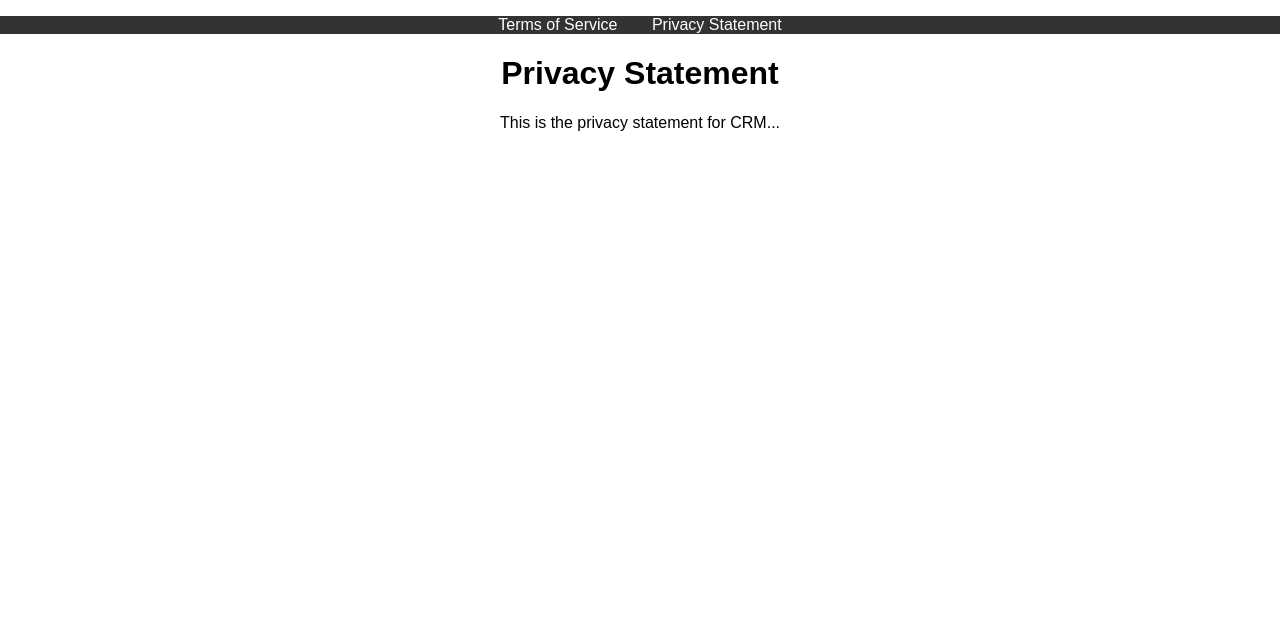
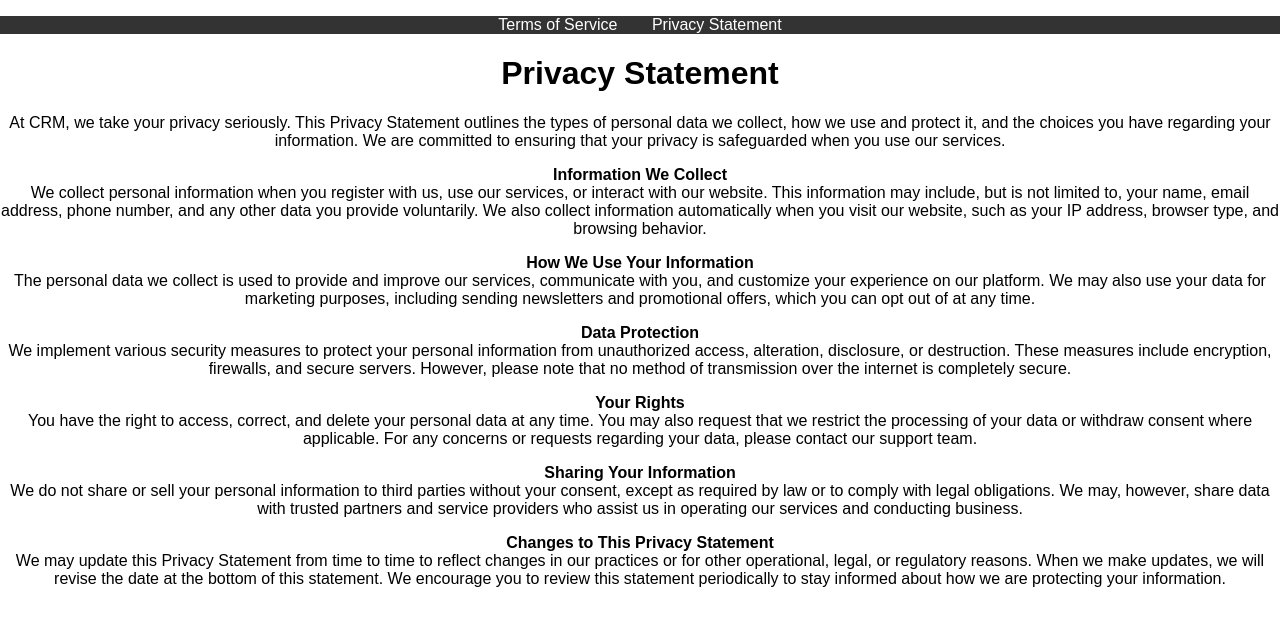
Before and after one commit to carlosAguinaga/terms, a plain HTML site: page privacy.html in a window 1280 px wide. Drawn offline with Linux system fonts and the light colour scheme.

Commit message:
update plus

```diff
--- a/privacy.html
+++ b/privacy.html
@@ -1,11 +1,13 @@
 <!DOCTYPE html>
 <html lang="en">
+
 <head>
     <meta charset="UTF-8">
     <meta name="viewport" content="width=device-width, initial-scale=1.0">
     <title>Privacy Statement</title>
     <link rel="stylesheet" href="styles.css">
 </head>
+
 <body>
     <nav>
         <ul>
@@ -15,6 +17,55 @@
     </nav>
 
     <h1>Privacy Statement</h1>
-    <p>This is the privacy statement for CRM...</p>
+    <p>
+        At CRM, we take your privacy seriously. This Privacy Statement outlines the types of personal data we collect,
+        how we use and protect it, and the choices you have regarding your information. We are committed to ensuring
+        that your privacy is safeguarded when you use our services.
+    </p>
+
+    <p>
+        <strong>Information We Collect</strong><br>
+        We collect personal information when you register with us, use our services, or interact with our website. This
+        information may include, but is not limited to, your name, email address, phone number, and any other data you
+        provide voluntarily. We also collect information automatically when you visit our website, such as your IP
+        address, browser type, and browsing behavior.
+    </p>
+
+    <p>
+        <strong>How We Use Your Information</strong><br>
+        The personal data we collect is used to provide and improve our services, communicate with you, and customize
+        your experience on our platform. We may also use your data for marketing purposes, including sending newsletters
+        and promotional offers, which you can opt out of at any time.
+    </p>
+
+    <p>
+        <strong>Data Protection</strong><br>
+        We implement various security measures to protect your personal information from unauthorized access,
+        alteration, disclosure, or destruction. These measures include encryption, firewalls, and secure servers.
+        However, please note that no method of transmission over the internet is completely secure.
+    </p>
+
+    <p>
+        <strong>Your Rights</strong><br>
+        You have the right to access, correct, and delete your personal data at any time. You may also request that we
+        restrict the processing of your data or withdraw consent where applicable. For any concerns or requests
+        regarding your data, please contact our support team.
+    </p>
+
+    <p>
+        <strong>Sharing Your Information</strong><br>
+        We do not share or sell your personal information to third parties without your consent, except as required by
+        law or to comply with legal obligations. We may, however, share data with trusted partners and service providers
+        who assist us in operating our services and conducting business.
+    </p>
+
+    <p>
+        <strong>Changes to This Privacy Statement</strong><br>
+        We may update this Privacy Statement from time to time to reflect changes in our practices or for other
+        operational, legal, or regulatory reasons. When we make updates, we will revise the date at the bottom of this
+        statement. We encourage you to review this statement periodically to stay informed about how we are protecting
+        your information.
+    </p>
 </body>
+
 </html>
```
Also changed, not shown: index.html (+31 -2 lines).
